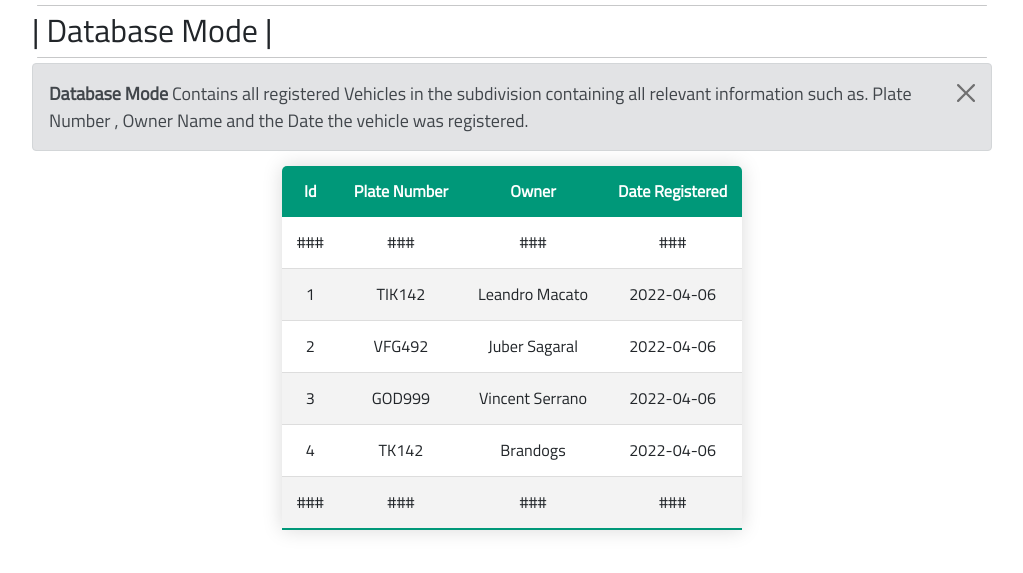
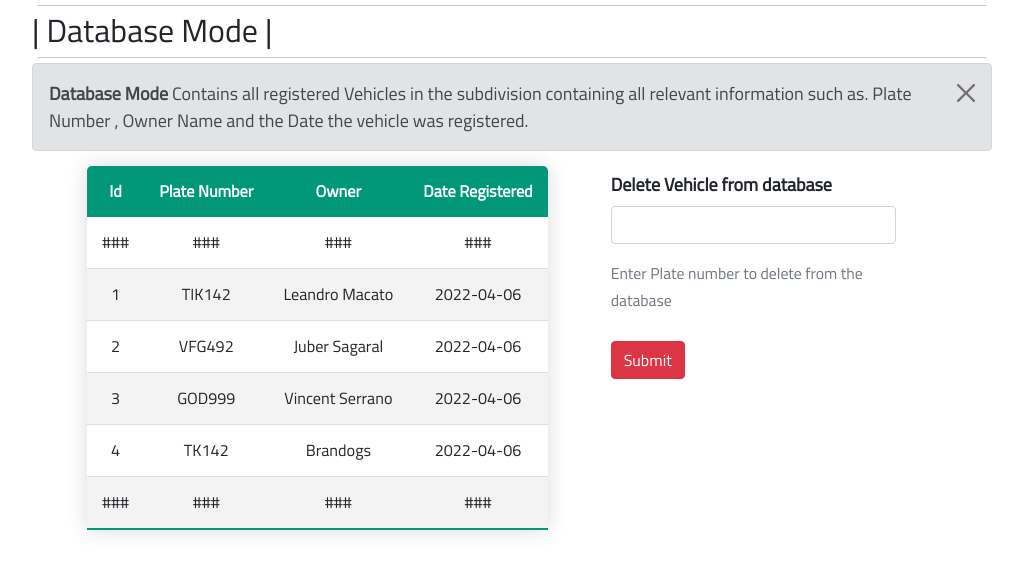
Before and after one commit to LeandroMartinMacato/SecureV-App, a Flask app: page /database in a window 1280 px wide. Shown: the part 90-663 px from the top of the page, without its empty margins (128-1151 px from the left). Run offline with Flask 2, Linux system fonts and the light colour scheme; parts of the project's set-up code (start-up, migrations or seed data) failed here and were passed over; some libraries are stand-ins or nearby versions; some web fonts are replaced.

Commit message:
feat: add delete vehicle

```diff
--- a/app/app.py
+++ b/app/app.py
@@ -72,11 +72,34 @@ def request_model_switch():
         pass
     return "nothing"
 
-@application.route("/database")
+@application.route("/database" , methods=["POST","GET"])
 def data_mode():
     page_title = 'SecureV | Database Mode'
     db_man = DB_Manager()
-    return render_template("data_mode.html" , db_data = db_man.db_data, TITLE=page_title)
+    error = False
+    error_message = ""
+
+    try:
+        if request.method =="POST":
+            session.permanent = True
+            car_to_delete = request.form["delete_plate_input"].upper()
+            if car_to_delete:
+                db_man.delete_car_and_all_entries(car_to_delete)
+                flash(f"Deleted Vehicle:  [{car_to_delete}] and all Entries ", "info")
+
+            else:
+                error = True
+                error_message = "Input Plate isn't registered or Input is empty"
+
+            return redirect(url_for('data_mode'))
+
+
+    except Exception as e:
+        print(f"EXCEPTION AT /database route: {e}")
+        error = True
+        error_message = "Vehicle Plate is invalid or not existing"
+
+    return render_template("data_mode.html" , db_data = db_man.db_data, TITLE=page_title , error = error , error_msg = error_message)
 
 @application.route("/register", methods=["POST","GET"])
 def register_mode():
--- a/app/database.py
+++ b/app/database.py
@@ -94,6 +94,25 @@ class DB_Manager():
             car_entry_list.append(car_entry_dt)
         return car_entry_list
 
+    def delete_car_and_all_entries(self , plate):
+        self.delete_all_car_entries(plate)
+        self.delete_car(plate)
+
+    def delete_all_car_entries(self , plate):
+        car_to_get_entries = Vehicle.query.filter_by(plate_num = plate).first()
+        if car_to_get_entries.entries:
+            for entry in car_to_get_entries.entries:
+                db.session.delete(entry)
+                db.session.commit()
+        else:
+            print("Nothing to delete")
+
+    def delete_car(self , plate):
+        car_del_obj = Vehicle.query.filter_by(plate_num = plate).first()
+        db.session.delete(car_del_obj)
+        db.session.commit()
+        print("Vehicle Deleted")
+
     def get_latest_entry(self , plate):
         ''' returns latest entry in datetime format'''
         car_entry_list = []
@@ -132,13 +151,13 @@ if __name__ == '__main__':
     # -------------------------------- LOGS DEBUG -------------------------------- #
 
     # Create Vehicle
-    # car_1 = Vehicle("dab398" , "billy")
+    # car_1 = Vehicle("BBM123" , "bobo")
     # db.session.add(car_1)
     # db.session.commit()
 
     # Create Entry
-    # car_1 = Vehicle.query.filter_by(plate_num = "luh143").first()
-    # entry_1 = Entry(entry_vehicle_plate = car_1.plate_num)
+    # car_1 = Vehicle.query.filter_by(plate_num = "TIK142").first()
+    # entry_1 = Entry(plate = car_1.plate_num , entry_dtime = datetime.now().isoformat(' ', 'seconds'))
     # db.session.add(entry_1)
     # db.session.commit()
 
@@ -156,24 +175,6 @@ if __name__ == '__main__':
     # latest_entry = db_man.get_latest_entry("tk142")
     # print(latest_entry)
 
-    # TEST
-    # cooldown = latest_entry + timedelta(minutes=1)
-    # curr_time = datetime.now().isoformat(' ', 'seconds')
-    # curr_time = datetime.strptime(curr_time, "%Y-%m-%d %H:%M:%S")
-    # print(latest_entry)
-    # print(type(latest_entry))
-
-    # print(cooldown)
-    # print(type(cooldown))
-
-    # print(curr_time)
-    # print(type(curr_time))
-
-    # if curr_time >= cooldown:
-    #     print("TRUE CREATE LOG")
-    # else:
-    #     print("FALSE ON COOLDOWN")
-
     # check if car has an entry
     # car_1 = Vehicle.query.filter_by(plate_num = "tk142").first()
     # try:
@@ -186,7 +187,36 @@ if __name__ == '__main__':
     #     print(e)
     #     print("EXCEPTION: Car has no entry")
 
+    # -------------------------------- TEST DELETE ------------------------------- #
+    # car_del = "BBM123"
+    # car_del_obj = Vehicle.query.filter_by(plate_num = car_del).first()
+
+    # db.session.delete(car_del_obj)
+    # db.session.commit()
+
+
+    # Create car
+    # car_1 = Vehicle("BBM123" , "bobo")
+    # db.session.add(car_1)
+    # db.session.commit()
+
+    # ENTRY CREATE
+
+    # car_1 = Vehicle.query.filter_by(plate_num = "BBM123").first()
+    # entry_1 = Entry(plate = car_1.plate_num , entry_dtime = datetime.now().isoformat(' ', 'seconds'))
+    # db.session.add(entry_1)
+    # db.session.commit()
+
+
+    # ENTRY DELETE
+
+    # db_man.delete_all_car_entries("BBM123")
+    # db_man.delete_car_and_all_entries("BBM123")
+
+    # print(db_man.get_car_entries("TIK142")) # GET ALL ENTRIES
+
 
     # Show db_man data content
     # print(db_man.db_data)
+    # print("-----")
     # print(db_man.db_data_entries)
--- a/app/plate_verification.py
+++ b/app/plate_verification.py
@@ -82,10 +82,6 @@ class Verificator:
         self.car_list.append(plate_num)
         print(f"Plate {plate_num} Added!")
 
-    def delete_car(self , plate_num):
-        self.car_list.remove(plate_num)
-        print("Car Deleted!")
-
     def in_car_list(self, plate_num):
         if plate_num in self.car_list:
             return True
--- a/app/static/style.css
+++ b/app/static/style.css
@@ -36,6 +36,16 @@ hr {
 	#flex-content {
 		flex-direction: column;
 	}
+}
+
+#flex-left-item{
+	flex: 2;
+
+}
+
+#flex-right-item{
+	flex: 1;
+	margin-right: 10%;
 }
 
 #flex-inner-content {
--- a/app/templates/base.html
+++ b/app/templates/base.html
@@ -72,6 +72,10 @@
     <link href="http://fonts.cdnfonts.com/css/fe-font" rel="stylesheet">
 
 
+    <script src="https://cdn.jsdelivr.net/npm/popper.js@1.12.9/dist/umd/popper.min.js" integrity="sha384-ApNbgh9B+Y1QKtv3Rn7W3mgPxhU9K/ScQsAP7hUibX39j7fakFPskvXusvfa0b4Q" crossorigin="anonymous"></script>
+    <script src="https://cdn.jsdelivr.net/npm/bootstrap@4.0.0/dist/js/bootstrap.min.js" integrity="sha384-JZR6Spejh4U02d8jOt6vLEHfe/JQGiRRSQQxSfFWpi1MquVdAyjUar5+76PVCmYl" crossorigin="anonymous"></script>
+
+
 </body>
 
 </html>
--- a/app/templates/data_mode.html
+++ b/app/templates/data_mode.html
@@ -8,6 +8,19 @@
 
 {% block content %}
 <div id="contents">
+    {% if error == True %}
+            <div class="alert alert-danger alert-dismissible fade show" role="alert">
+                <strong> {{error_msg}} </strong>
+                <button type="button" class="btn-close" data-bs-dismiss="alert" aria-label="Close"></button>
+            </div>
+    {% else %}
+        {% for message in get_flashed_messages() %}
+            <div class="alert alert-warning alert-dismissible fade show" role="alert">
+                <strong> {{ message }} </strong>
+                <button type="button" class="btn-close" data-bs-dismiss="alert" aria-label="Close"></button>
+            </div>
+        {% endfor %}
+    {% endif %}
 
     <!-- INSTRUCTIONS  -->
     <div class="alert alert-secondary alert-dismissible fade show" role="alert"  style="margin-bottom: 0px;">
@@ -15,7 +28,8 @@
         <button type="button" class="btn-close" data-bs-dismiss="alert" aria-label="Close"></button>
     </div>
 
-    <div id="lower_container">
+    <div id="flex-content">
+        <div id = "flex-left-item">
             <table class="content-table">
             <thead>
                 <tr>
@@ -52,5 +66,28 @@
             </tbody>
             </table>
         </div>
+
+        <div id = "flex-right-item">
+            <form class = "mb-3" action="#" method="post" style="margin-top:20px;">
+                <label for="labeldeleteplate" class="form-label"><b> Delete Vehicle from database</b></label>
+                <p> <input type="text" name="delete_plate_input" class="form-control"/></p>
+                <div id="deletehelp" class="form-text"> Enter Plate number to delete from the database</div>
+                <br>
+                <p> <button onclick="register_checker()" type="submit" value="submit" class="btn btn-danger">Submit</button>
+            </form>
+        </div>
+    </div>
 </div>
 {% endblock %}
+
+
+{% block scripts %}
+<script type="text/javascript">
+    function register_checker() {
+        var result = confirm("Confirm Deletion of Vehicle ?");
+        if (result == false) {
+            event.preventDefault();
+        }
+    }
+</script>
+{% endblock %}
```
Lines whose indentation alone changed are shown as unchanged.
